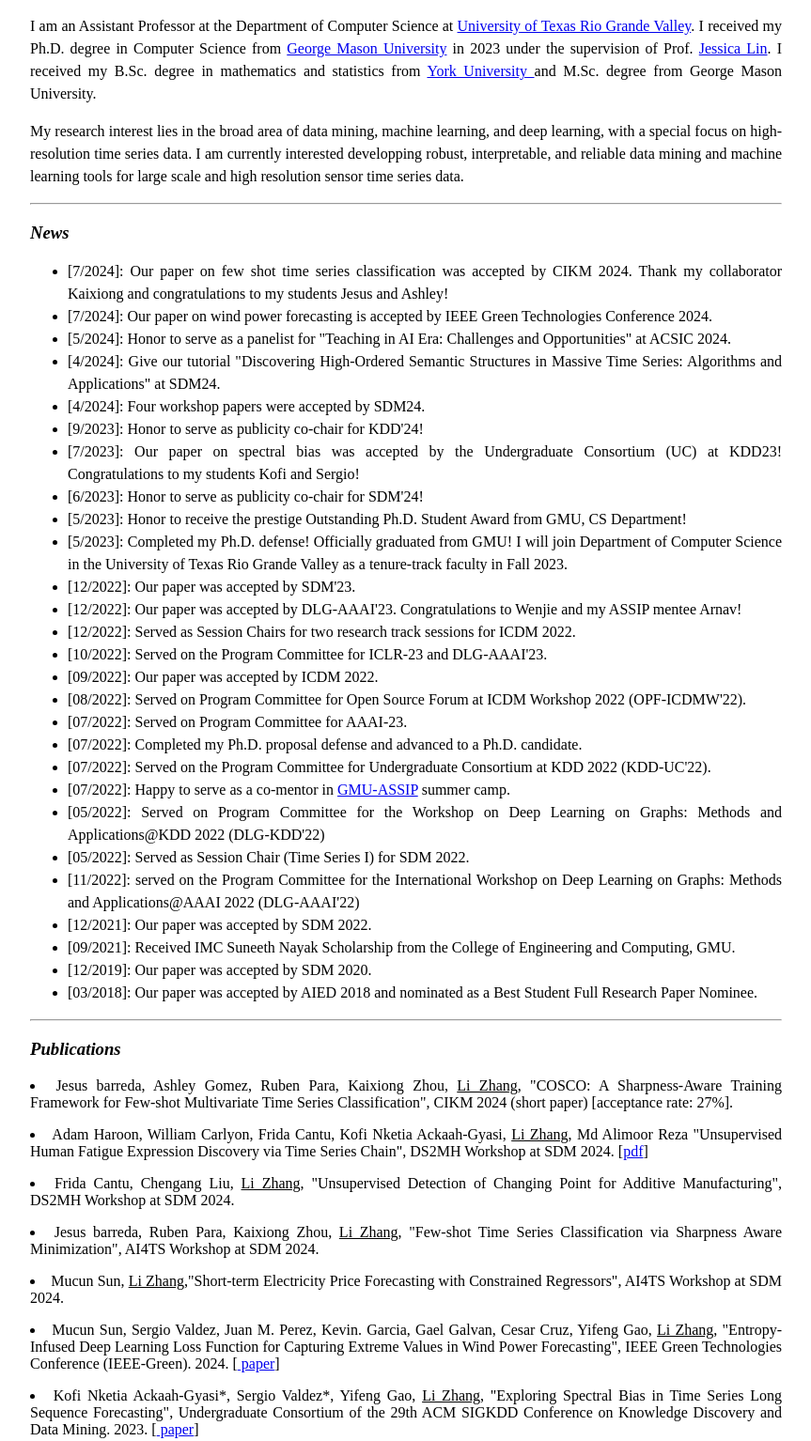
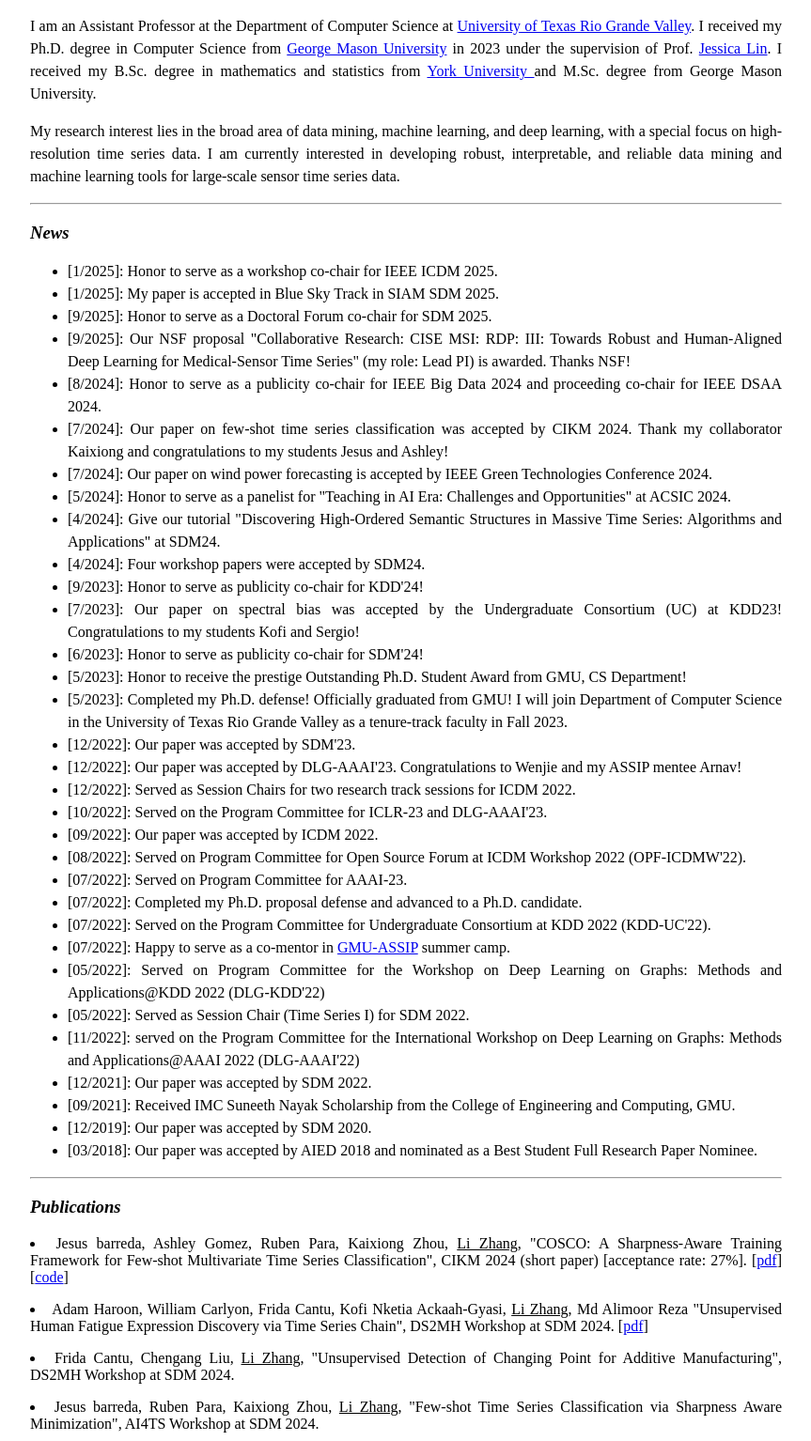
Before and after one commit to lizhang-ts/lizhang-ts.github.io, a plain HTML site: page index.html in a window 1280 px wide. Shown: the part 271-1805 px from the top of the page at 94% size, without its empty margins (208-1071 px from the left). Drawn offline with Linux system fonts and the light colour scheme.

Commit message:
Update index.html

```diff
--- a/index.html
+++ b/index.html
@@ -48,12 +48,18 @@
 I am an Assistant Professor at the Department of Computer Science at <a href="https://www.utrgv.edu/">University of Texas Rio Grande Valley</a>. I received my Ph.D. degree in Computer Science from <a href="https://www.gmu.edu/">George Mason University</a> in 2023 under the supervision of Prof. <a href="https://cs.gmu.edu/~jessica/">Jessica Lin</a>. I received my B.Sc. degree in mathematics and statistics from <a href="https://www.yorku.ca/index.html">York University </a> and M.Sc. degree from George Mason University.
 </p>
 <p>
-My research interest lies in the broad area of data mining, machine learning, and deep learning, with a special focus on high-resolution time series data. I am currently interested developping robust, interpretable, and reliable data mining and machine learning tools for large scale and high resolution sensor time series data.
+My research interest lies in the broad area of data mining, machine learning, and deep learning, with a special focus on high-resolution time series data. I am currently interested in developing robust, interpretable, and reliable data mining and machine learning tools for large-scale sensor time series data.
 <hr>
 
 <h3>News</h3>
 <ul>
-	<li> [7/2024]: Our paper on few shot time series classification was accepted by CIKM 2024. Thank my collaborator Kaixiong and congratulations to my students Jesus and Ashley! </li>
+
+	<li> [1/2025]: Honor to serve as a workshop co-chair for IEEE ICDM 2025. </li>
+	<li> [1/2025]: My paper is accepted in Blue Sky Track in SIAM SDM 2025. </li>
+	<li> [9/2025]: Honor to serve as a Doctoral Forum co-chair for SDM 2025. </li>
+	<li> [9/2025]: Our NSF proposal "Collaborative Research: CISE MSI: RDP: III: Towards Robust and Human-Aligned Deep Learning for Medical-Sensor Time Series" (my role: Lead PI) is awarded. Thanks NSF! </li>
+	<li> [8/2024]: Honor to serve as a publicity co-chair for IEEE Big Data 2024 and proceeding co-chair for IEEE DSAA 2024. </li>
+	<li> [7/2024]: Our paper on few-shot time series classification was accepted by CIKM 2024. Thank my collaborator Kaixiong and congratulations to my students Jesus and Ashley! </li>
 	<li> [7/2024]: Our paper on wind power forecasting is accepted by IEEE Green Technologies Conference 2024. </li>
 	<li> [5/2024]: Honor to serve as a panelist for "Teaching in AI Era: Challenges and Opportunities" at ACSIC 2024.
 	<li> [4/2024]: Give our tutorial "Discovering High-Ordered Semantic Structures in Massive Time Series: Algorithms and Applications" at SDM24. </li>
@@ -84,7 +90,7 @@ My research interest lies in the broad area of data mining, machine learning, an
  <hr>
 <h3>Publications</h3>
 
-<p></p><li>Jesus barreda, Ashley Gomez, Ruben Para, Kaixiong Zhou, <u>Li Zhang</u>, "COSCO: A Sharpness-Aware Training Framework for Few-shot Multivariate Time Series Classification", CIKM 2024 (short paper) [acceptance rate: 27%]. <p> </li>
+<p></p><li>Jesus barreda, Ashley Gomez, Ruben Para, Kaixiong Zhou, <u>Li Zhang</u>, "COSCO: A Sharpness-Aware Training Framework for Few-shot Multivariate Time Series Classification", CIKM 2024 (short paper) [acceptance rate: 27%]. [<a href="https://arxiv.org/pdf/2409.09645">pdf</a>] [<a href="https://github.com/JRB9/COSCO">code</a>] <p> </li>
 
 
 <p></p><li>Adam Haroon, William Carlyon, Frida Cantu, Kofi Nketia Ackaah-Gyasi, <u>Li Zhang</u>, Md Alimoor Reza "Unsupervised Human Fatigue Expression Discovery via Time Series Chain", DS2MH Workshop at SDM 2024. [<a href="motif_discover_for_fatigue_wSDM_24_arxiv.pdf">pdf</a>]<p> </li>
```
